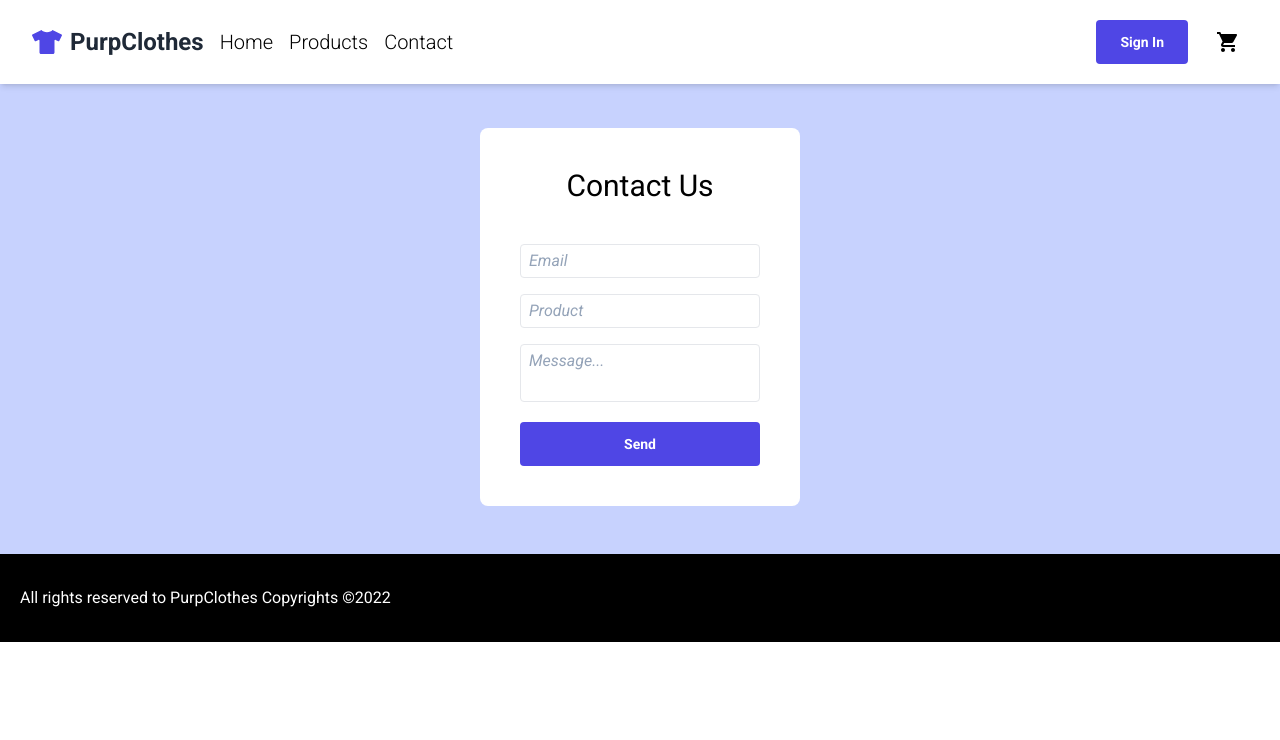
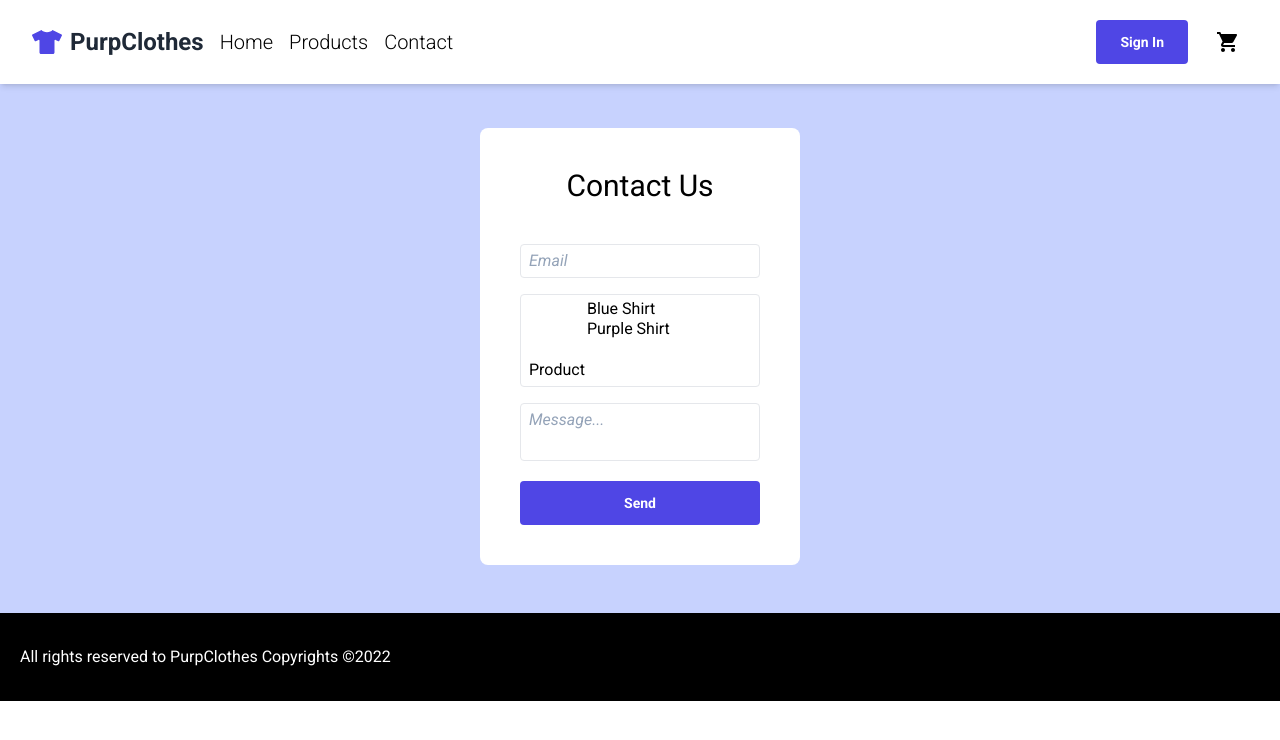
Before and after one commit to Twinx97/PurpClothes, a React (Create React App) app: page /contact in a window 1280 px wide. Shown: the top 740 px of the page. Built offline with nearby package versions, Linux system fonts and the light colour scheme; no server answers.

Commit message:
added email

```diff
--- a/src/pages/Contact.jsx
+++ b/src/pages/Contact.jsx
@@ -6,13 +6,19 @@ const Contact = () => {
     <div className='bg-indigo-200 p-12 md:p-15 flex items-center justify-center'>
       <div className='bg-white w-full md:max-w-xs p-10 rounded-lg'>
         <h1 className='text-3xl text-center mb-10'>Contact Us</h1>
-        <form action="#" className='flex flex-col'>
+        <form name="customerContact" action="POST" data-netlify="true" className='flex flex-col'>
 
-          <input className='border p-2 rounded py-1 mb-4 placeholder:italic placeholder:text-slate-400' type="text" name="email" aria-aria-label='Email' placeholder='Email'/>
-          <input className='border p-2 rounded py-1 mb-4 placeholder:italic placeholder:text-slate-400' type="text" name="Product" aria-label='Product' placeholder='Product'/>
-          <textarea className='border p-2 rounded py-1 mb-5 resize-none placeholder:italic placeholder:text-slate-400' type="textarea" placeholder='Message...' />
-          <Button>Send</Button>
+          <input required className='border p-2 rounded py-1 mb-4 placeholder:italic placeholder:text-slate-400' type="text" id="customerEmail" name="email" aria-aria-label='Email' placeholder='Email'/>
+          <label name="product" className='border p-2 rounded py-1 mb-4 placeholder:italic placeholder:text-slate-400'>Product
+            <select name="product[]" multiple>
+              <option value="leader">Blue Shirt</option>
+              <option value="follower">Purple Shirt</option>
+            </select>
+          </label>
+          <textarea required className='border p-2 rounded py-1 mb-5 resize-none placeholder:italic placeholder:text-slate-400' type="textarea" name="customerMessage" placeholder='Message...' />
+          <Button type="submit">Send</Button>
         </form>
+
       </div>
   </div>
   )
```
